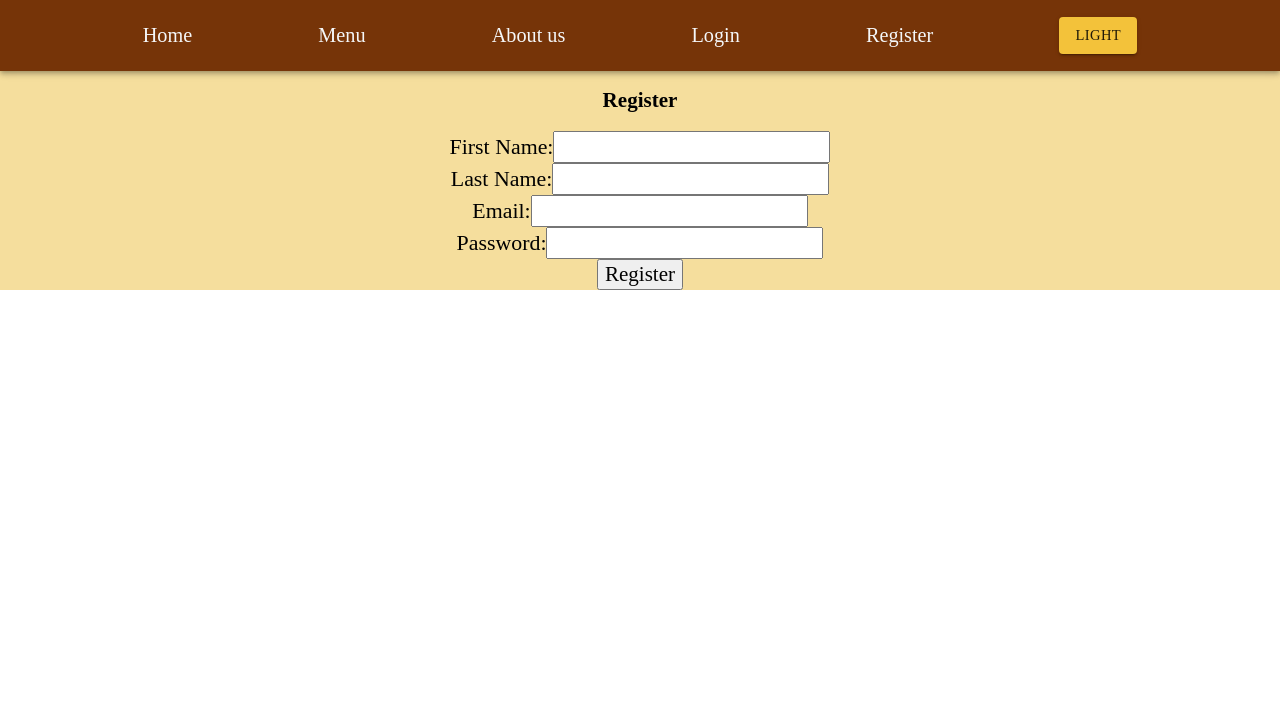
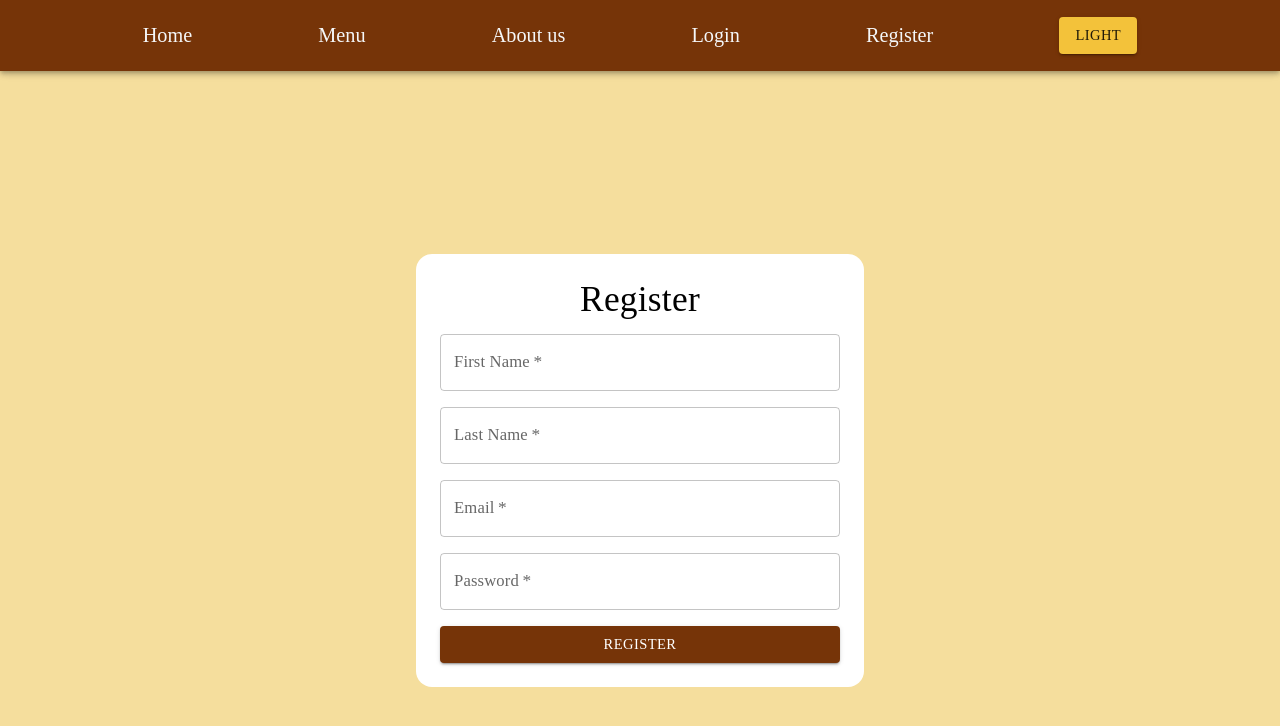
Before and after one commit to availeableusername/ITP_FH2023, a React (Create React App) app: page /register in a window 1280 px wide. Shown: the top 726 px of the page. Built offline with nearby package versions, Linux system fonts and the light colour scheme; no server answers.

Commit message:
Login und Register redesign

```diff
--- a/src/sections/Login.js
+++ b/src/sections/Login.js
@@ -1,6 +1,6 @@
 import React, { useState, useContext } from 'react';
 import AuthContext from '../context/AuthProvider';
-//import axios from '../api/axios';
+import { Box, Typography, Grid, TextField, Button } from '@mui/material';
 import axios from 'axios';
 
 const Login_URL = '/auth'; //muss im Backend noch gecoded werden, soll sich dann an die Base_URL im axios.js File anhängen
@@ -27,32 +27,61 @@ const Login = () => {
   };
 
   return (
-    <form onSubmit={handleSubmit}>
-      <h2>Login</h2>
-      <div>
-        <label htmlFor="email">Email:</label>
-        <input
+    <Box
+      sx={{
+        display: 'flex',
+        justifyContent: 'center',
+        alignItems: 'center',
+        height: '100vh',
+        backgroundColor: '#f5de9d',
+      }}
+    >
+      <Box
+        component="form"
+        sx={{
+          display: 'flex',
+          flexDirection: 'column',
+          maxWidth: 400,
+          p: 3,
+          backgroundColor: '#fff',
+          borderRadius: 4,
+        }}
+        onSubmit={handleSubmit}
+      >
+        <Typography variant="h4" align="center" gutterBottom>
+          Login
+        </Typography>
+        <Grid container spacing={2} alignItems="center">
+          <Grid item xs={12}>
+            <TextField
+              label="Email"
               type="email"
               id="email"
               name="email"
               value={email}
               onChange={(e) => setEmail(e.target.value)}
               required
+              fullWidth
             />
-      </div>
-      <div>
-        <label htmlFor="password">Password:</label>
-        <input
+          </Grid>
+          <Grid item xs={12}>
+            <TextField
+              label="Password"
               type="password"
               id="password"
               name="password"
               value={password}
               onChange={(e) => setPassword(e.target.value)}
               required
+              fullWidth
             />
-      </div>
-      <button type="submit">Login</button>
-    </form>
+          </Grid>
+        </Grid>
+        <Button type="submit" variant="contained" sx={{ mt: 2 }}>
+          Login
+        </Button>
+      </Box>
+    </Box>
   );
 };
 
--- a/src/sections/Register.js
+++ b/src/sections/Register.js
@@ -1,4 +1,5 @@
 import React, { useState } from 'react';
+import { Box, Typography, Grid, TextField, Button } from '@mui/material';
 import axios from 'axios';
 
 const Register = () => {
@@ -28,50 +29,81 @@ const Register = () => {
   };
 
   return (
-    <form onSubmit={handleSubmit}>
-      <h2>Register</h2>
-      <div>
-        <label htmlFor="firstName">First Name:</label>
-        <input
+    <Box
+      sx={{
+        display: 'flex',
+        justifyContent: 'center',
+        alignItems: 'center',
+        height: '100vh',
+        backgroundColor: '#f5de9d',
+      }}
+    >
+      <Box
+        component="form"
+        sx={{
+          display: 'flex',
+          flexDirection: 'column',
+          maxWidth: 400,
+          p: 3,
+          backgroundColor: '#fff',
+          borderRadius: 4,
+        }}
+        onSubmit={handleSubmit}
+      >
+        <Typography variant="h4" align="center" gutterBottom>
+          Register
+        </Typography>
+        <Grid container spacing={2} alignItems="center">
+          <Grid item xs={12}>
+            <TextField
+              label="First Name"
               type="text"
               id="firstName"
               value={firstName}
               onChange={(e) => setFirstName(e.target.value)}
               required
+              fullWidth
             />
-      </div>
-      <div>
-        <label htmlFor="lastName">Last Name:</label>
-        <input
+          </Grid>
+          <Grid item xs={12}>
+            <TextField
+              label="Last Name"
               type="text"
               id="lastName"
               value={lastName}
               onChange={(e) => setLastName(e.target.value)}
               required
+              fullWidth
             />
-      </div>
-      <div>
-        <label htmlFor="email">Email:</label>
-        <input
+          </Grid>
+          <Grid item xs={12}>
+            <TextField
+              label="Email"
               type="email"
               id="email"
               value={email}
               onChange={(e) => setEmail(e.target.value)}
               required
+              fullWidth
             />
-      </div>
-      <div>
-        <label htmlFor="password">Password:</label>
-        <input
+          </Grid>
+          <Grid item xs={12}>
+            <TextField
+              label="Password"
               type="password"
               id="password"
               value={password}
               onChange={(e) => setPassword(e.target.value)}
               required
+              fullWidth
             />
-      </div>
-      <button type="submit">Register</button>
-    </form>
+          </Grid>
+        </Grid>
+        <Button type="submit" variant="contained" sx={{ mt: 2 }}>
+          Register
+        </Button>
+      </Box>
+    </Box>
   );
 };
 
```
Lines whose indentation alone changed are shown as unchanged.
